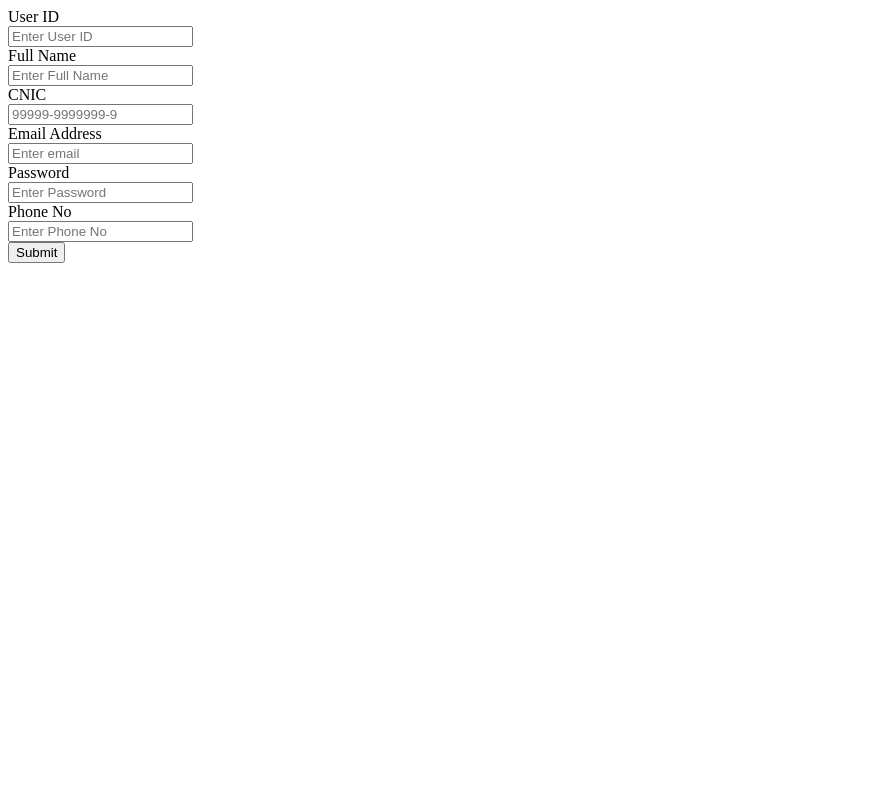
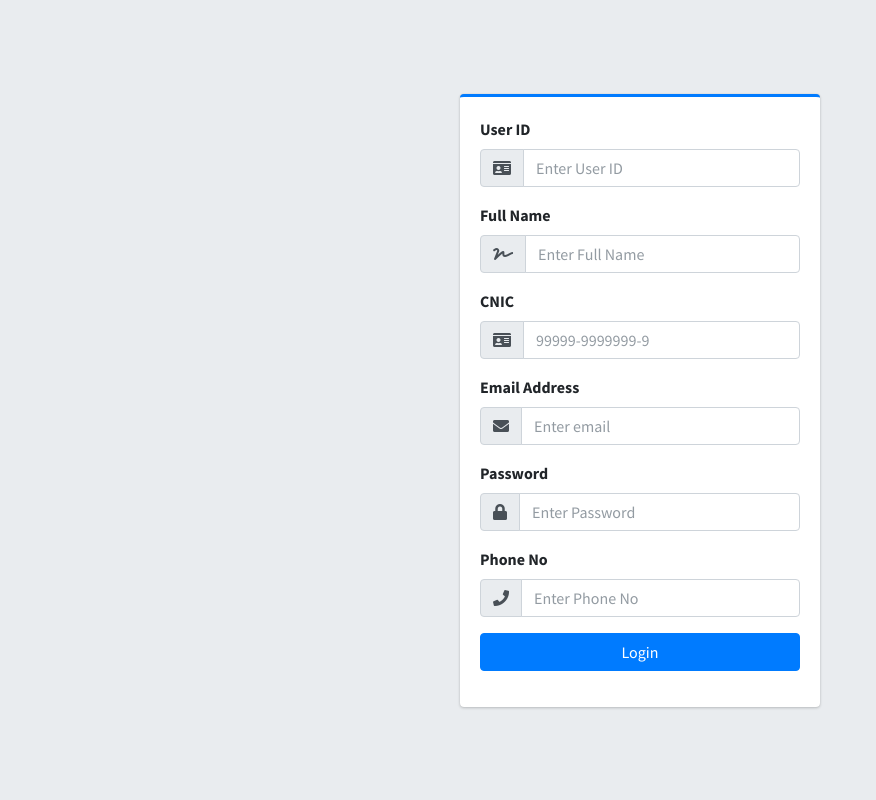
Before and after one commit to MKhanr98/billing, a PHP site: page /register.php in a window 1280 px wide. Shown: the whole page, without its empty margins (0-876 px from the left). Run offline with PHP 8.4, Linux system fonts and the light colour scheme; some libraries are stand-ins or nearby versions.

Commit message:
changes to register.php

```diff
--- a/register.php
+++ b/register.php
@@ -1,9 +1,7 @@
 <?php
-require '_includes/connect.php';
-// require '_includes/header.php';
+include '_includes/connect.php';
 
-if($_POST)
-{
+if ($_SERVER['REQUEST_METHOD'] === 'POST') {
     $uid = $_POST['uid'];
     $name = $_POST['name'];
     $cnic = $_POST['cnic'];
@@ -11,35 +9,46 @@ if($_POST)
     $pass = $_POST['pass'];
     $phone = $_POST['phone'];
 
+    $stmt = $connection->prepare("INSERT INTO register (uid, name, cnic, email, pass, phone) VALUES (?, ?, ?, ?, ?, ?)");
+    $stmt->bind_param("ssssss", $uid, $name, $cnic, $email, $pass, $phone);
 
-    $stmt = $connection->prepare("INSERT INTO register (uid, name, cnic, email, pass, phone) VALUES (?, ?, ?, ?, ?, ?)");
-    $stmt->bind_param("sssssi", $uid, $name, $cnic, $email, $pass, $phone);
-
-  $stmt->execute();
-
-  if($stmt->affected_rows > 0)
-  {
-    echo "<script>alert('Registration Successful ');</script>";
+    if ($stmt->execute()) {
+        echo "<script>alert('Registration Successful');</script>";
         echo "<script>window.location.href = 'login.php';</script>";
         exit;
+    } else {
+        echo "<script>alert('Registration Failed');</script>";
     }
 }
 ?>
-<!--_______________________________________ -->
 
+ <!-- #region -->
 
-<div class="row">
-          <!-- left column -->
-          <div class="col-md-10">
-            <!-- general form elements -->
-            <div class="card card-primary">
-              <div class="card-header">
-                <h3 class="card-title"></h3>
-              </div>
-              <!-- /.card-header -->
-              <!-- form start -->
+<!DOCTYPE html>
+<html lang="en">
+<head>
+  <meta charset="utf-8">
+  <meta name="viewport" content="width=device-width, initial-scale=1">
+  <title>MS Electrical</title>
+  <link rel="icon" type="image/x-icon" href="images/icons/favicon.ico">
+  <!-- Google Font: Source Sans Pro -->
+  <link rel="stylesheet" href="https://fonts.googleapis.com/css?family=Source+Sans+Pro:300,400,400i,700&display=fallback">
+ <!-- Font Awesome -->
+<link rel="stylesheet" href="https://cdnjs.cloudflare.com/ajax/libs/font-awesome/5.15.3/css/all.min.css">
+<!-- icheck bootstrap -->
+<link rel="stylesheet" href="https://cdnjs.cloudflare.com/ajax/libs/icheck-bootstrap/3.0.1/icheck-bootstrap.min.css">
+<!-- AdminLTE Theme style -->
+<link rel="stylesheet" href="https://cdnjs.cloudflare.com/ajax/libs/admin-lte/3.1.0/css/adminlte.min.css">
+
+</head>
+
+<body class="hold-transition login-page">
+<div class="login-box">
+  <!-- /.login-logo -->
+  <div class="card card-outline card-primary">
+    <div class="card-body">
+
       <form role='form'method="post">
-                <div class="card-body">
 
       <div class="form-group">
                 <label for="uid">User ID</label>
@@ -51,6 +60,7 @@ if($_POST)
                 </div>
                 </div>
 
+
                   <div class="form-group">
                     <label for="name">Full Name</label>
                     <div class="input-group">
@@ -58,7 +68,8 @@ if($_POST)
                     <span class="input-group-text"><i class=" fas fa-solid fa-signature"></i></span>
                     </div>
                     <input type="text" class="form-control" id="name" name="name" placeholder="Enter Full Name">
-                  </div></div>
+                  </div>
+                </div>
 
                 <div class="form-group">
                     <label for="cnic">CNIC</label>
@@ -79,7 +90,6 @@ if($_POST)
                     });
                   </script>
 
-
                   <div class="form-group">
                     <label for="email">Email Address</label>
                     <div class="input-group">
@@ -99,8 +109,6 @@ if($_POST)
                     </div>
                 </div>
 
-
-
                 <div class="form-group">
                     <label for="phone">Phone No</label>
                     <div class="input-group">
@@ -116,20 +124,41 @@ if($_POST)
                       phoneInput.value = phoneValue;
                     });
                   </script>
+
+
+
+      <div class="social-auth-links text-center mt-2 mb-3">
+        <button type="submit" href="#" class="btn btn-block btn-primary">
+         <!--  <i class="fab fa-facebook mr-2"></i> --> Login
+        </button>
+         </form>
+
+      </div>
+
     </div>
     <!-- /.card-body -->
+  </div>
+  <!-- /.card -->
+</div>
+<!-- /.login-box -->
 
-                <div class="card-footer">
-                  <button type="submit" class="btn btn-primary">Submit</button>
-                </div>
-              </form>
-            </div>
-          </div>
-        </div>
+<script>
+    function togglePassword() {
+      var passwordField = document.getElementById("pass");
+      if (passwordField.type === "password") {
+        passwordField.type = "text";
+      } else {
+        passwordField.type = "password";
+      }
+    }
+  </script>
+<!-- jQuery -->
+<!-- jQuery -->
+<script src="https://code.jquery.com/jquery-3.6.0.min.js"></script>
+<!-- Bootstrap 4 -->
+<script src="https://stackpath.bootstrapcdn.com/bootstrap/4.5.2/js/bootstrap.bundle.min.js"></script>
 
-<!-- _________________________________________________________________________ -->
-      </div>
-    <!-- /.container-fluid -->
-    </section>
-    </div>
-  <!-- /.content-wrapper -->
+<!-- AdminLTE App -->
+<!-- <script src="dist/js/adminlte.min.js"></script> -->
+</body>
+</html>
--- a/register2.php
+++ b/register2.php
@@ -46,9 +46,6 @@ if ($_SERVER['REQUEST_METHOD'] === 'POST') {
 <div class="login-box">
   <!-- /.login-logo -->
   <div class="card card-outline card-primary">
-    <div class="card-header text-center">
-      <a href="" class="h1"><b>Ncai</b> Peshawar</a>
-    </div>
     <div class="card-body">
 
       <form role='form'method="post">
```
Lines whose indentation alone changed are shown as unchanged.
